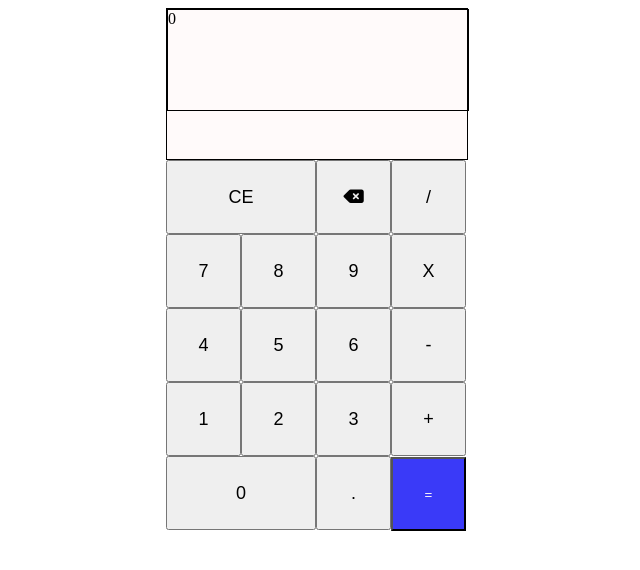
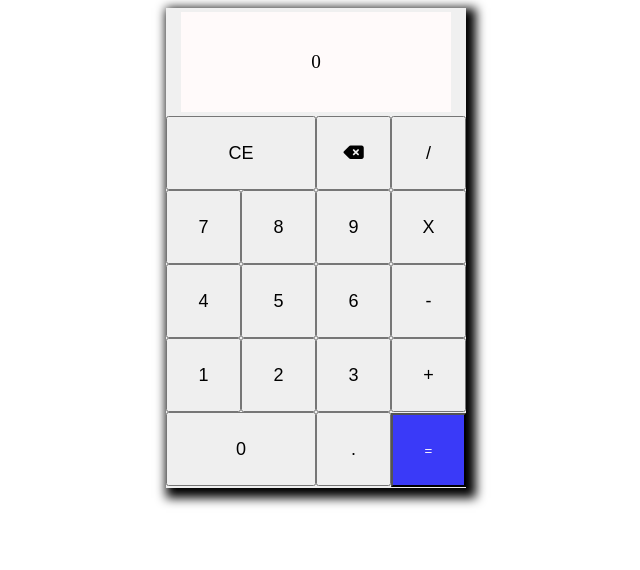
Before and after one commit to esepgit/calculator-react, a React (Vite) app: page / in a window 1280 px wide. Shown: the top 570 px of the page, without its empty margins (324-964 px from the left). Built offline with nearby package versions, Linux system fonts and the light colour scheme.

Commit message:
finished v1.0

```diff
--- a/src/App.css
+++ b/src/App.css
@@ -6,26 +6,26 @@ body {
 }
 
 #calculator {
-  height: 520px;
+  height: 480px;
   width: 300px;
+  box-shadow: 5px 5px 10px 5px;
+  background-color: #f0f0f0;
 }
 
 #display-container {
-    width: 300px;
-    height: 150px;
+    width: 90%;
+    height: 100px;
     background-color: snow;
-    border: 1px solid black;
-}
-
-#operations {
-    height: 50px;
-    width: 300px;
+    border: 4px solid #f0f0f0;
+    display: flex;
+    justify-content: center;
+    align-items: center;
+    margin: 0 auto;
 }
 
 #display {
-    width: 300px;
-    height: 100px;
-    border: 1px solid black;
+    text-align: center;
+    font-size: 1.2rem;
 }
 
 #keys {
--- a/src/App.jsx
+++ b/src/App.jsx
@@ -9,12 +9,14 @@ function App() {
   const handleClear = () => {setCount('0')}
 
   const handleClickDigit = (digit) => {
-    if (count === '0') {
-      setCount(digit)
-      setAuxNumber(digit)
-    } else {
-      setCount(count.toString() + digit)
-      setAuxNumber(auxNumber.concat(digit))
+    if (count.length < 20) {
+      if (count === "0") {
+        setCount(digit);
+        setAuxNumber(digit);
+      } else {
+        setCount(count.toString() + digit);
+        setAuxNumber(auxNumber.concat(digit));
+      }
     }
   }
 
@@ -23,8 +25,24 @@ function App() {
     if (!count.includes('X') && !count.includes('+') && !count.includes('-') && !count.includes('/')) {
     setCount(count.toString() + op)
     setAuxNumber('')
-  } else if (count[count.length - 1] == '+' || count[count.length - 1] == '-' || count[count.length - 1] == 'X'|| count[count.length - 1] == '/') {
-    setCount(count.slice(0, count.length - 1) + op)
+  } else {
+    const last = count[count.length - 1];
+    const secondLast = count[count.length -2];
+      if (
+        (last == "+" ||
+        last == "-" ||
+        last == "X" ||
+        last == "/") &&
+        (secondLast != "+" &&
+        secondLast != "-" &&
+        secondLast != "X" &&
+        secondLast != "/") &&
+        op != '-'
+      ) {
+        setCount(count.slice(0, count.length - 1) + op);
+      } else if (op == '-' && secondLast != '+' && secondLast != '-' && secondLast != 'X' && secondLast != '/' ){
+        setCount(count + op)
+      }
   }
 }
 
@@ -53,13 +71,19 @@ function App() {
       }
     }
 
-    setAuxNumber('0')
+    setAuxNumber(count)
   }
 
   const handleClickDecimal = () => {
-    if (!auxNumber.includes('.')) {
-      setCount(count.concat('.'))
-      setAuxNumber(auxNumber.concat('.'))
+    if (
+      !auxNumber.includes(".") &&
+      count[count.length - 1] !== "+" &&
+      count[count.length - 1] !== "-" &&
+      count[count.length - 1] !== "X" &&
+      count[count.length - 1] !== "/"
+    ) {
+      setCount(count.concat("."));
+      setAuxNumber(auxNumber.concat("."));
     }
   }
 
```
